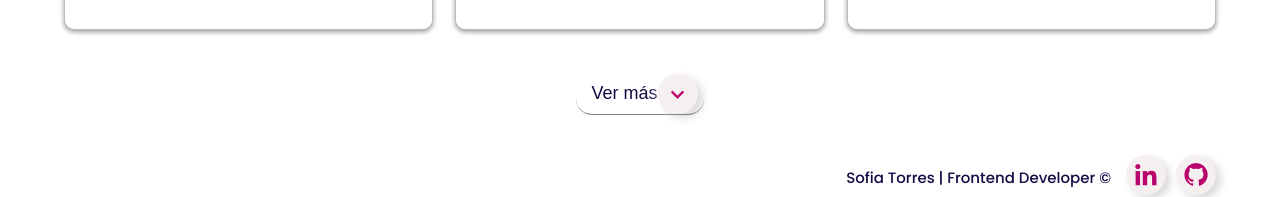
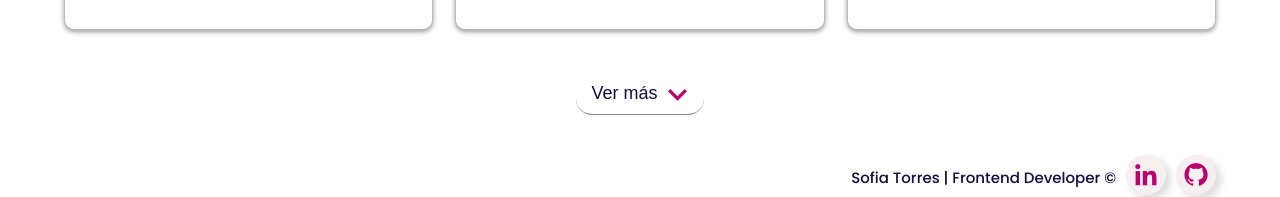
Before and after one commit to sofia-torres-v/Portfolio, a React (Vite) app: page /projects in a window 1280 px wide. Shown: the part 734-931 px from the top of the page. Built offline with nearby package versions, Linux system fonts and the light colour scheme; a web font is replaced by a local one.

Commit message:
Fix: replace 'class' attributes with 'className' in JSX components

```diff
--- a/src/Components/Navigation/Navbar.jsx
+++ b/src/Components/Navigation/Navbar.jsx
@@ -14,50 +14,49 @@ const Navbar = () => {
         setShowLinks(false);
     };
 
+    // Función para aplicar clases activas
+    const getLinkClass = ({ isActive }) =>
+        isActive ? "navbar__link active" : "navbar__link";
+
     return (
         <nav className={`navbar ${showLinks ? "show-nav" : "hide-nav"}`}>
-            <NavLink to="/" exact>
-                <img className="navbar__logo" src={Logo} alt="Logo de nombre Sofía" />
+            <NavLink to="/">
+                <img
+                    className="navbar__logo"
+                    src={Logo}
+                    alt="Logo de nombre Sofía"
+                />
             </NavLink>
+
             <ul className="navbar__links">
                 <li className="navbar__items slideInDown-2" onClick={closeMenu}>
-                    <NavLink
-                        to="/"
-                        exact
-                        className="navbar__link"
-                        activeClassName="active"
-                    >
+                    <NavLink to="/" className={getLinkClass}>
                         Inicio
                     </NavLink>
                 </li>
+
                 <li className="navbar__items slideInDown-2" onClick={closeMenu}>
-                    <NavLink
-                        to="/projects"
-                        className="navbar__link"
-                        activeClassName="active"
-                    >
+                    <NavLink to="/projects" className={getLinkClass}>
                         Proyectos
                     </NavLink>
                 </li>
+
                 <li className="navbar__items bg slideInDown-1" onClick={closeMenu}>
-                    <NavLink
-                        to="/about"
-                        className="navbar__link"
-                        activeClassName="active"
-                    >
+                    <NavLink to="/about" className={getLinkClass}>
                         Sobre mí
                     </NavLink>
                 </li>
-                <li className="navbar__items navbar__item-border slideInDown-3" onClick={closeMenu}>
-                    <NavLink
-                        to="/contact"
-                        className="navbar__link"
-                        activeClassName="active"
-                    >
+
+                <li
+                    className="navbar__items navbar__item-border slideInDown-3"
+                    onClick={closeMenu}
+                >
+                    <NavLink to="/contact" className={getLinkClass}>
                         Contacto
                     </NavLink>
                 </li>
             </ul>
+
             <button className="navbar__burger" onClick={handleShowLinks}>
                 <span className="burger-bar"></span>
             </button>
--- a/src/Components/cardProject/CardProject.jsx
+++ b/src/Components/cardProject/CardProject.jsx
@@ -7,7 +7,6 @@ const CardProject = ({ project }) => {
     const [isFlipped, setFlipped] = useState(false);
 
     const handleFlip = () => {
-        console.log("click en ver detalles");
         setFlipped(!isFlipped);
     };
 
@@ -71,7 +70,7 @@ const CardProject = ({ project }) => {
                     <div className="card-back-content">
                         {description}
                         <button className="back-button" onClick={handleBack}>
-                            Volver<i class='bx bx-left-arrow-alt'></i>
+                            Volver<i className='bx bx-left-arrow-alt'></i>
                         </button>
                     </div>
                 </div>
@@ -87,7 +86,6 @@ CardProject.propTypes = {
         date: PropTypes.string.isRequired,
         image: PropTypes.string.isRequired,
         description: PropTypes.string.isRequired,
-        skills: PropTypes.string.isRequired,
         liveLink: PropTypes.string.isRequired,
         githubLink: PropTypes.string,
     }).isRequired,
--- a/src/Components/cardProject/cardProject.css
+++ b/src/Components/cardProject/cardProject.css
@@ -174,6 +174,12 @@
     font-size: 1.5rem;
 }
 
+.bx-left-arrow-alt {
+    color:#b8056d ;
+    font-size: 30px;
+    border-radius: 100%;
+}
+
 @media (min-width: 750px) {
     .box-tec{
         flex-direction: row;
--- a/src/Components/footer/footer.css
+++ b/src/Components/footer/footer.css
@@ -1,9 +1,10 @@
 .footer__content{
     display: flex;
+    flex-direction: column;
     justify-content: flex-end;
     align-items: center;
     line-height: 2.5;
-    gap: 15px;
+    gap: 10px;
     font-size: 1.3rem;
     width: 90%;
     margin: 0 auto;
@@ -15,13 +16,11 @@
     display: flex;
     align-items: center;
     gap: 10px;
+    padding: 0 0 15px;
 }
 
 .bxl-linkedin,
-.bxl-github-footer,
-.bx-chevron-down,
-.bx-chevron-up,
-.bx-left-arrow-alt {
+.bxl-github-footer{
   padding: 6px;
     border: none;
     transition: box-shadow 0.3s ease;
@@ -29,6 +28,10 @@
 
 @media(min-width:750px){
     .footer__content{
+        flex-direction: row;
         font-size: 1.5rem;
     }
+    .footer__social-icons{
+        padding: 0;
+    }
 }
--- a/src/Pages/About/About.css
+++ b/src/Pages/About/About.css
@@ -23,6 +23,7 @@
     flex-direction: column;
     align-items: center;
     justify-content: center;
+    text-align: center;
     gap: 25px;
 }
 
--- a/src/Pages/Contact/Contact.css
+++ b/src/Pages/Contact/Contact.css
@@ -69,21 +69,19 @@
     width: 250px;
 }
 
-.bx{
-    color: #b8056d;
-    font-size: 2.8rem;
-    border-radius: 50%;
-    padding: 5px;
-    border: 2px solid #b8056d ;
-}
-
 /* Estilo especial de alto relieve para íconos */
-.bx {
+.bxs-envelope,
+.bxl-whatsapp,
+.bxl-linkedin-square,
+.bxl-github,
+.bxl-linkedin
+ {
   color: #b8056d;
   font-size: 2.8rem;
   padding: 10px;
   border-radius: 50%;
   background: #f5efef;
+  border: 2px solid #b8056d;
   box-shadow:
     5px 4px 8px rgba(0, 0, 0, 0.15),
     -3px -3px 8px rgba(255, 255, 255, 0.6);
--- a/src/Pages/Home/Home.css
+++ b/src/Pages/Home/Home.css
@@ -60,7 +60,7 @@
 .title-home {
     color: #130b43;
     font-weight: 600;
-    font-size: 2.7rem;
+    font-size: 2.4rem;
     overflow: hidden;
     white-space: nowrap;
     animation: writetitle 2s steps(40, end) 1.5s;
--- a/src/Pages/Projects/Projects.css
+++ b/src/Pages/Projects/Projects.css
@@ -70,7 +70,7 @@
 }
 
 .projects__button {
-    background-color: transparent;
+    background-color: #fff;
     font-size: 1.8rem;
     display: flex;
     align-items: center;
@@ -105,6 +105,19 @@
     font-weight: 600;
 }
 
+.bx-chevron-up,
+.bx-chevron-down{
+    background-color: transparent;
+    color: #b8056d ;
+    font-size: 40px;
+    border-radius: 100%;
+}
+#angle:hover{
+    box-shadow: none;
+     background: transparent;
+    transform:none;
+    scale: none;
+}
 
 @media (min-width: 850px) {
     .box__projects-title{
--- a/src/Pages/Projects/Projects.jsx
+++ b/src/Pages/Projects/Projects.jsx
@@ -62,11 +62,11 @@ const Projects = () => {
             <div className="project__button-plus">
                 {visibleProjects < filteredProjects.length ? (
                     <button className="projects__button" onClick={loadMoreProjects}>
-                        Ver más<i className="bx bx-chevron-down angle"></i>
+                        Ver más<i id="angle" className="bx bx-chevron-down"></i>
                     </button>
                 ) : (
                     <button className="projects__button" onClick={showLessProjects}>
-                        Ver menos <i className="bx bx-chevron-up angle"></i>
+                        Ver menos <i id="angle" className="bx bx-chevron-up"></i>
                     </button>
                 )}
             </div>
```
